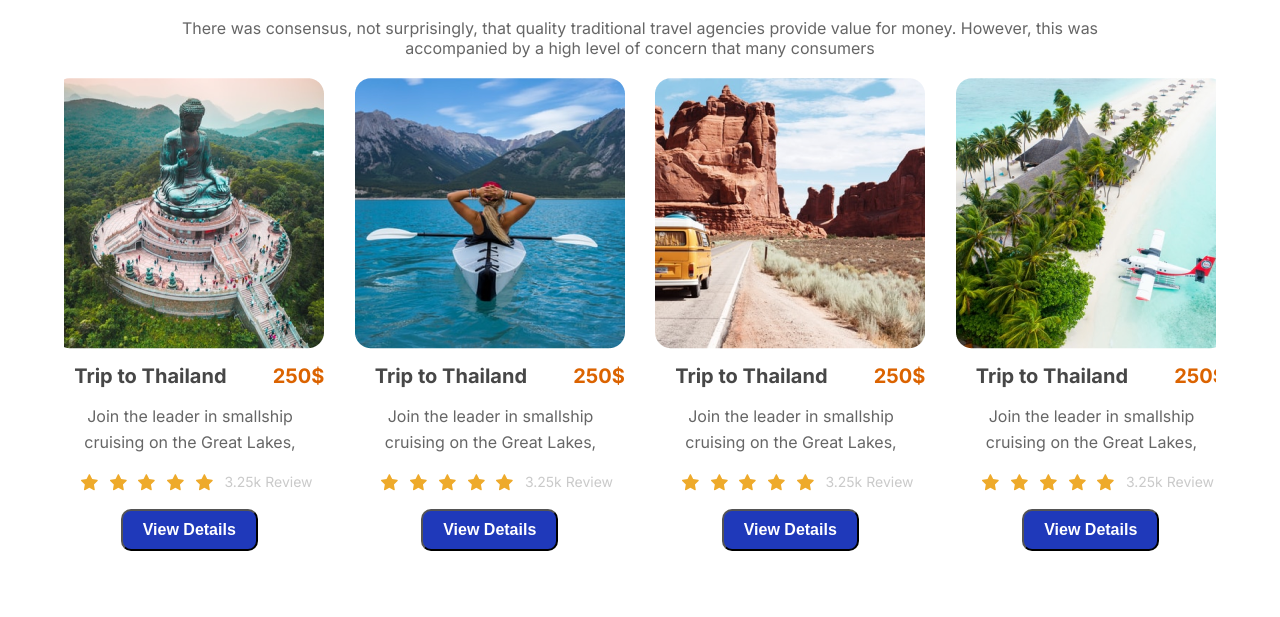
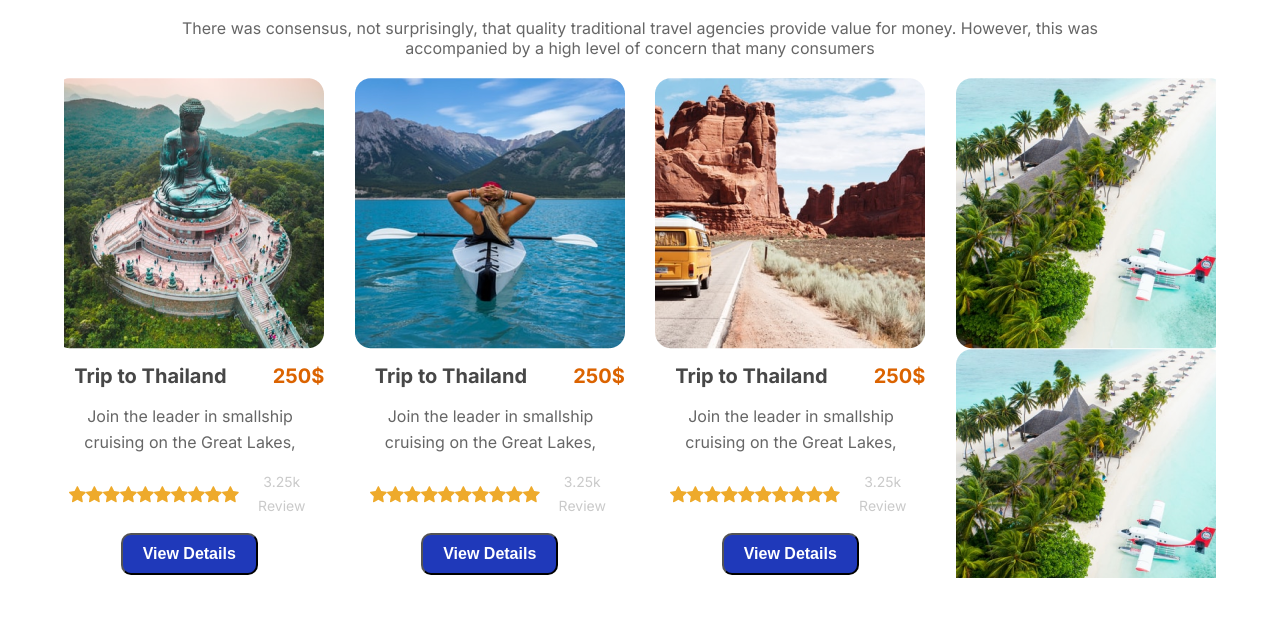
Before and after one commit to baihanov/travel, a plain HTML site: page index.html in a window 1280 px wide. Shown: the part 83-700 px from the top of the page. Drawn offline with nearby package versions, Linux system fonts and the light colour scheme.

Commit message:
slider (#2)

```diff
--- a/index.html
+++ b/index.html
@@ -34,6 +34,11 @@
               </div>
               <p>Join the leader in smallship cruising  on the Great Lakes,</p>
               <div class="zvezd">
+                <img src="./img/star.svg" alt="img">
+                <img src="./img/star.svg" alt="img">
+                <img src="./img/star.svg" alt="img">
+                <img src="./img/star.svg" alt="img">
+                <img src="./img/star.svg" alt="img">
                 <img src="./img/zvezd.svg" alt="img">
                 <img src="./img/zvezd.svg" alt="img">
                 <img src="./img/zvezd.svg" alt="img">
@@ -53,6 +58,11 @@
               </div>
               <p>Join the leader in smallship cruising  on the Great Lakes,</p>
               <div class="zvezd">
+                <img src="./img/star.svg" alt="img">
+                <img src="./img/star.svg" alt="img">
+                <img src="./img/star.svg" alt="img">
+                <img src="./img/star.svg" alt="img">
+                <img src="./img/star.svg" alt="img">
                 <img src="./img/zvezd.svg" alt="img">
                 <img src="./img/zvezd.svg" alt="img">
                 <img src="./img/zvezd.svg" alt="img">
@@ -72,6 +82,11 @@
               </div>
               <p>Join the leader in smallship cruising  on the Great Lakes,</p>
               <div class="zvezd">
+                <img src="./img/star.svg" alt="img">
+                <img src="./img/star.svg" alt="img">
+                <img src="./img/star.svg" alt="img">
+                <img src="./img/star.svg" alt="img">
+                <img src="./img/star.svg" alt="img">
                 <img src="./img/zvezd.svg" alt="img">
                 <img src="./img/zvezd.svg" alt="img">
                 <img src="./img/zvezd.svg" alt="img">
@@ -84,6 +99,7 @@
           </div>
           <div class="swiper-slide">
             <div class="best--slider">
+              <img src="./img/slider-fo.png" alt="img">
               <img src="./img/slider-fourth.png" alt="img">
               <div class="dollar">
                 <h1>Trip to Thailand</h1>
@@ -91,6 +107,11 @@
               </div>
               <p>Join the leader in smallship cruising  on the Great Lakes,</p>
               <div class="zvezd">
+                <img src="./img/star.svg" alt="img">
+                <img src="./img/star.svg" alt="img">
+                <img src="./img/star.svg" alt="img">
+                <img src="./img/star.svg" alt="img">
+                <img src="./img/star.svg" alt="img">
                 <img src="./img/zvezd.svg" alt="img">
                 <img src="./img/zvezd.svg" alt="img">
                 <img src="./img/zvezd.svg" alt="img">
@@ -110,6 +131,11 @@
               </div>
               <p>Join the leader in smallship cruising  on the Great Lakes,</p>
               <div class="zvezd">
+                <img src="./img/star.svg" alt="img">
+                <img src="./img/star.svg" alt="img">
+                <img src="./img/star.svg" alt="img">
+                <img src="./img/star.svg" alt="img">
+                <img src="./img/star.svg" alt="img">
                 <img src="./img/zvezd.svg" alt="img">
                 <img src="./img/zvezd.svg" alt="img">
                 <img src="./img/zvezd.svg" alt="img">
@@ -129,6 +155,12 @@
               </div>
               <p>Join the leader in smallship cruising  on the Great Lakes,</p>
               <div class="zvezd">
+                <img src="./img/star.svg" alt="img">
+                <img src="./img/star.svg" alt="img">
+                <img src="./img/star.svg" alt="img">
+                <img src="./img/star.svg" alt="img">
+                <img src="./img/star.svg" alt="img">
+
                 <img src="./img/zvezd.svg" alt="img">
                 <img src="./img/zvezd.svg" alt="img">
                 <img src="./img/zvezd.svg" alt="img">
@@ -148,6 +180,11 @@
               </div>
               <p>Join the leader in smallship cruising  on the Great Lakes,</p>
               <div class="zvezd">
+                <img src="./img/star.svg" alt="img">
+                <img src="./img/star.svg" alt="img">
+                <img src="./img/star.svg" alt="img">
+                <img src="./img/star.svg" alt="img">
+                <img src="./img/star.svg" alt="img">
                 <img src="./img/zvezd.svg" alt="img">
                 <img src="./img/zvezd.svg" alt="img">
                 <img src="./img/zvezd.svg" alt="img">
@@ -160,6 +197,7 @@
           </div>
           <div class="swiper-slide">
             <div class="best--slider">
+              <img src="./img/slider-fo.png" alt="img">
               <img src="./img/slider-fourth.png" alt="img">
               <div class="dollar">
                 <h1>Trip to Thailand</h1>
@@ -167,6 +205,11 @@
               </div>
               <p>Join the leader in smallship cruising  on the Great Lakes,</p>
               <div class="zvezd">
+                <img src="./img/star.svg" alt="img">
+                <img src="./img/star.svg" alt="img">
+                <img src="./img/star.svg" alt="img">
+                <img src="./img/star.svg" alt="img">
+                <img src="./img/star.svg" alt="img">
                 <img src="./img/zvezd.svg" alt="img">
                 <img src="./img/zvezd.svg" alt="img">
                 <img src="./img/zvezd.svg" alt="img">
@@ -183,6 +226,7 @@
   </div>
 </section>
 
+
 <script src="https://cdn.jsdelivr.net/npm/swiper@8/swiper-bundle.min.js"></script>
 <script src="js/script.js"></script>
 </body>
--- a/mixin.scss
+++ b/mixin.scss
@@ -17,4 +17,10 @@
   background: #1F39BA;
   border-radius: 10px;
   padding: 10px 20px;
+  transition: .4s;
+
+  &:hover {
+    background: transparent;
+    color: black;
+  }
 }
--- a/style.scss
+++ b/style.scss
@@ -31,6 +31,11 @@
     }
 
     &--slider {
+      width: 270px;
+      height: 500px;
+      background: #FFFFFF;
+
+
       .dollar {
         @include center;
         margin-left: 20px;
```
Also changed, not shown: css/style.css, img/slider-fo.png (added), img/star.svg (added), 2 other files.
